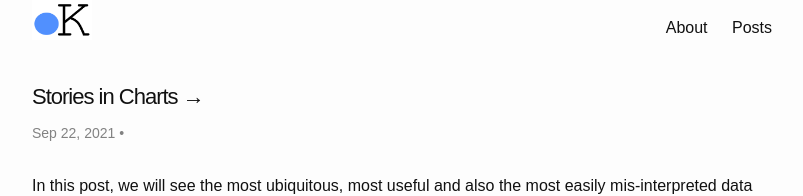
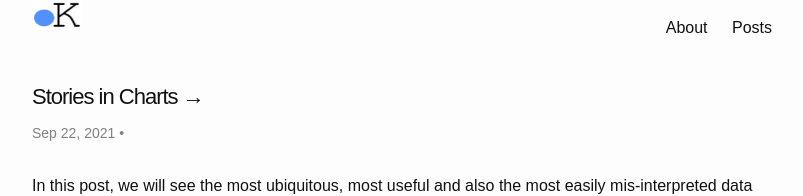
Before and after one commit to dotkay/dotkay.github.io, a Jekyll site: the page built from index.html, in a window 1280 px wide. Shown: the top 196 px of the page, without its empty margins (238-1041 px from the left). Built offline with Jekyll 4.4.1, drawn with Linux system fonts in a browser that asks for light colours; the list of posts is cut into pages by our own code.

Commit message:
logo resize

```diff
--- a/_includes/header.html
+++ b/_includes/header.html
@@ -4,7 +4,7 @@
     <!-- Mathjax Support
     <a class="site-title" href="{{ "/" | relative_url }}">{{ site.title | escape }}</a>
     -->
-    <img src="{{site.title-img | escape}}" width="60" height="40">
+    <img src="{{site.title-img | escape}}" width="50" height="30">
     <nav class="site-nav">
       {% for link in site.data.navigation.main %}
         {% if link.url contains "http" %}
```
